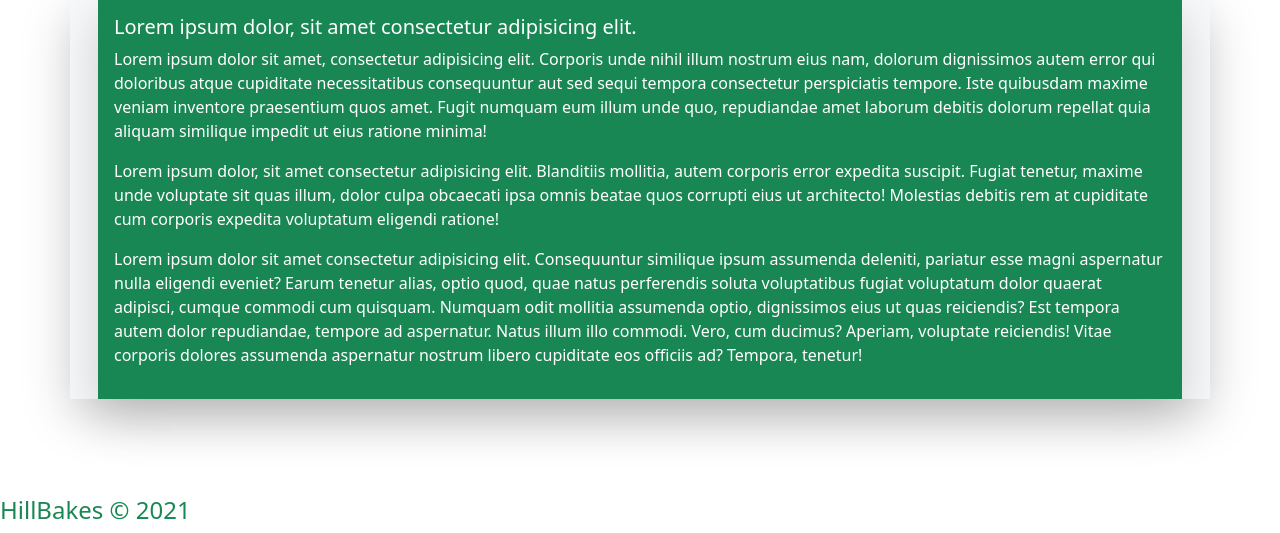
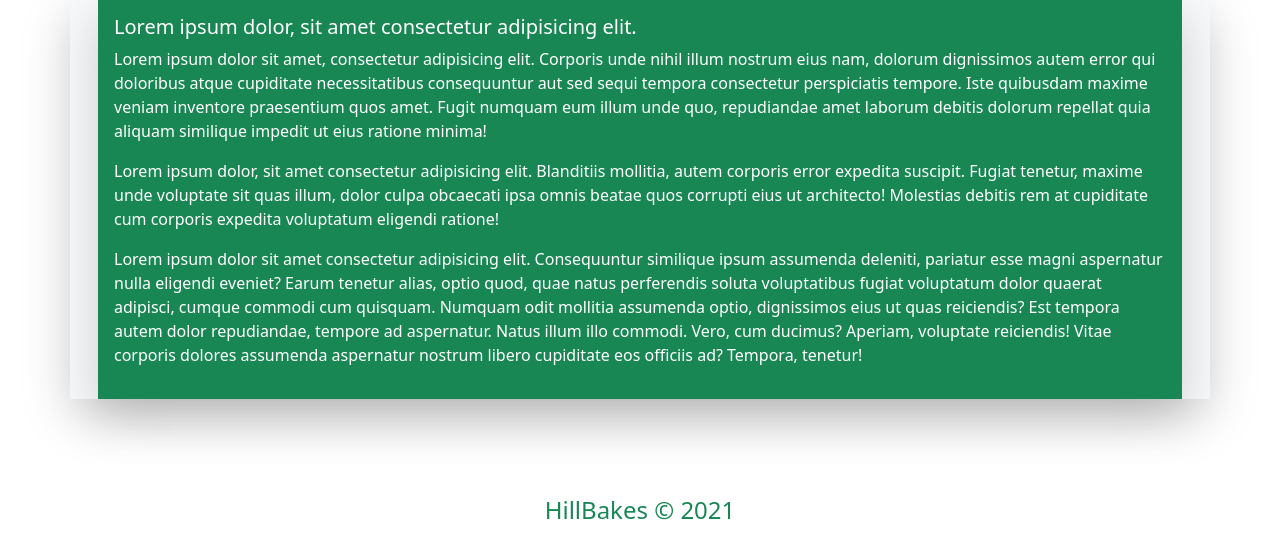
Before and after one commit to smdavis14/hbproj, a Django app: page /HillBakes/about/ in a window 1280 px wide. Shown: the part 267-800 px from the top of the page. Run offline with Django 3.2, Linux system fonts and the light colour scheme.

Commit message:
capstone complete part 2

```diff
--- a/HillBakes/hb/static/hb/style.css
+++ b/HillBakes/hb/static/hb/style.css
@@ -9,8 +9,14 @@
   min-height: 100vh;
 }
 
+.spacer {
+  height: 36px;
+}
+
 #footer {
   position: absolute;
   bottom: 0;
   text-align: center;
+  left: 0;
+  right: 0;
 }
--- a/HillBakes/hb/templates/hb/_footer.html
+++ b/HillBakes/hb/templates/hb/_footer.html
@@ -1,3 +1,3 @@
 <footer id="footer">
-    <h4 class="text-success text-center">HillBakes &copy 2021</h4>
+    <h4 class="text-success">HillBakes &copy 2021</h4>
 </footer>
--- a/HillBakes/hb/templates/hb/base.html
+++ b/HillBakes/hb/templates/hb/base.html
@@ -34,7 +34,7 @@
     {% endblock %}
 
 
-
+    <div class="spacer"></div>
     {% include 'hb/_footer.html' %}
     <script src="https://cdn.jsdelivr.net/npm/bootstrap@5.1.0/dist/js/bootstrap.bundle.min.js" integrity="sha384-U1DAWAznBHeqEIlVSCgzq+c9gqGAJn5c/t99JyeKa9xxaYpSvHU5awsuZVVFIhvj" crossorigin="anonymous"></script>
 
```
